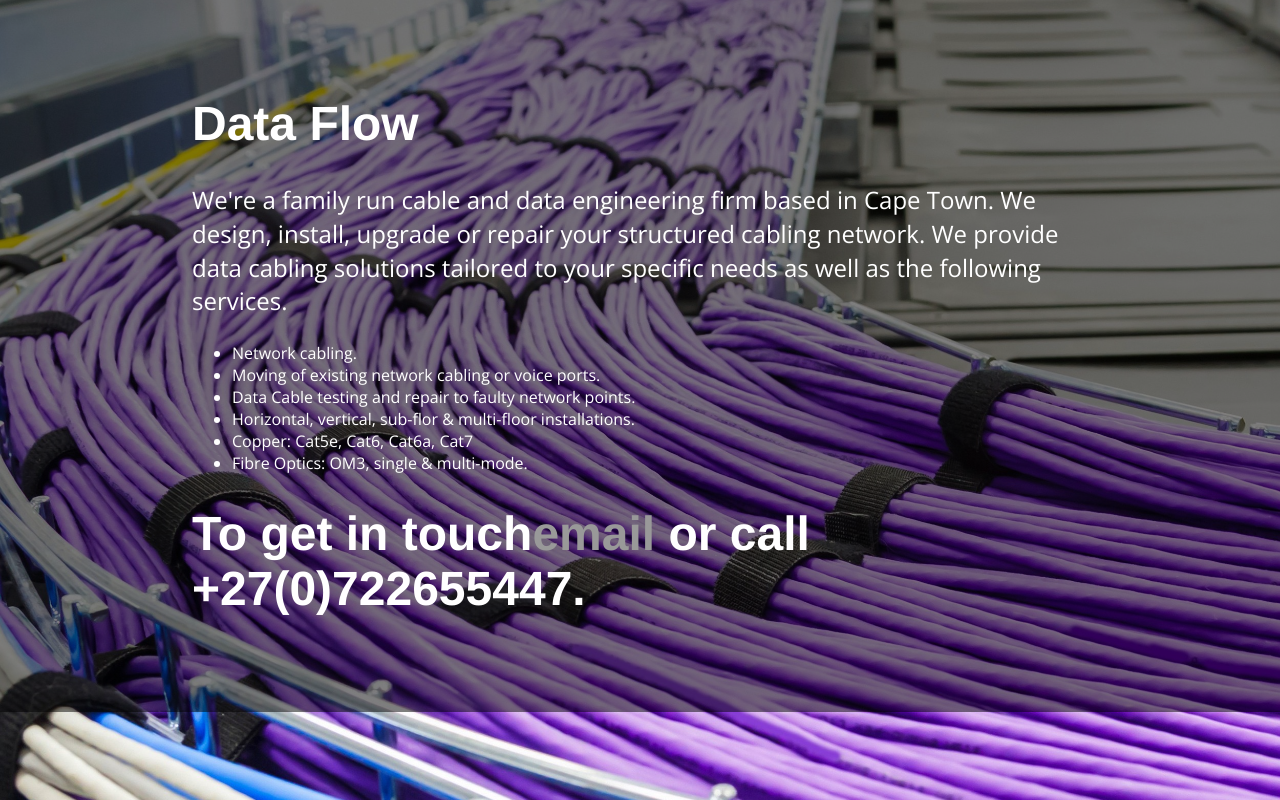
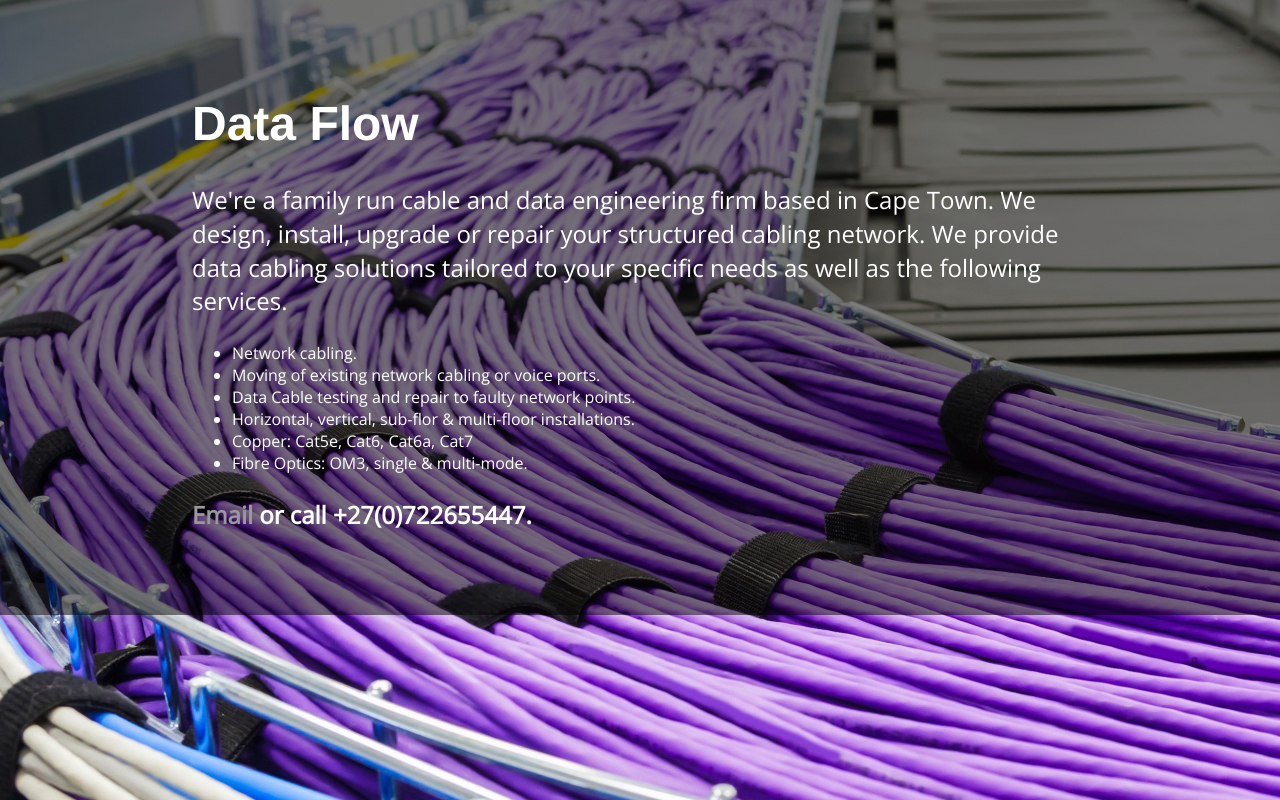
Before and after one commit to dataflowdigital/dataflowdigital.github.io, a plain HTML site: page index.html in a window 1280 px wide. Drawn offline with nearby package versions, Linux system fonts and the light colour scheme.

Commit message:
Update index.html

```diff
--- a/index.html
+++ b/index.html
@@ -32,7 +32,7 @@
 			</ul>
 					</p>
 
-			<h1>To get in touch<a href="mailto:isfloris@gmail.com">email</a> or call +27(0)722655447</a>.</h1>
+			<h2><a href="mailto:isfloris@gmail.com">Email</a> or call +27(0)722655447</a>.</h2>
     		</div><!-- /.blurb -->
 		</div><!-- /.container -->
 
```
